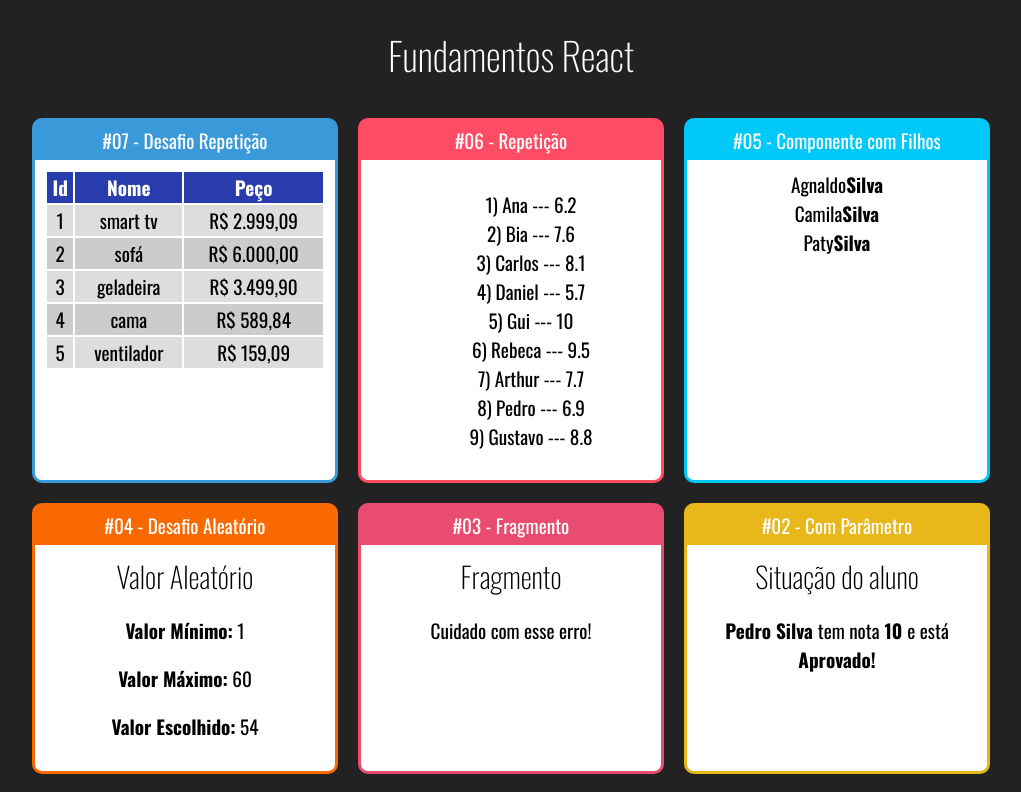
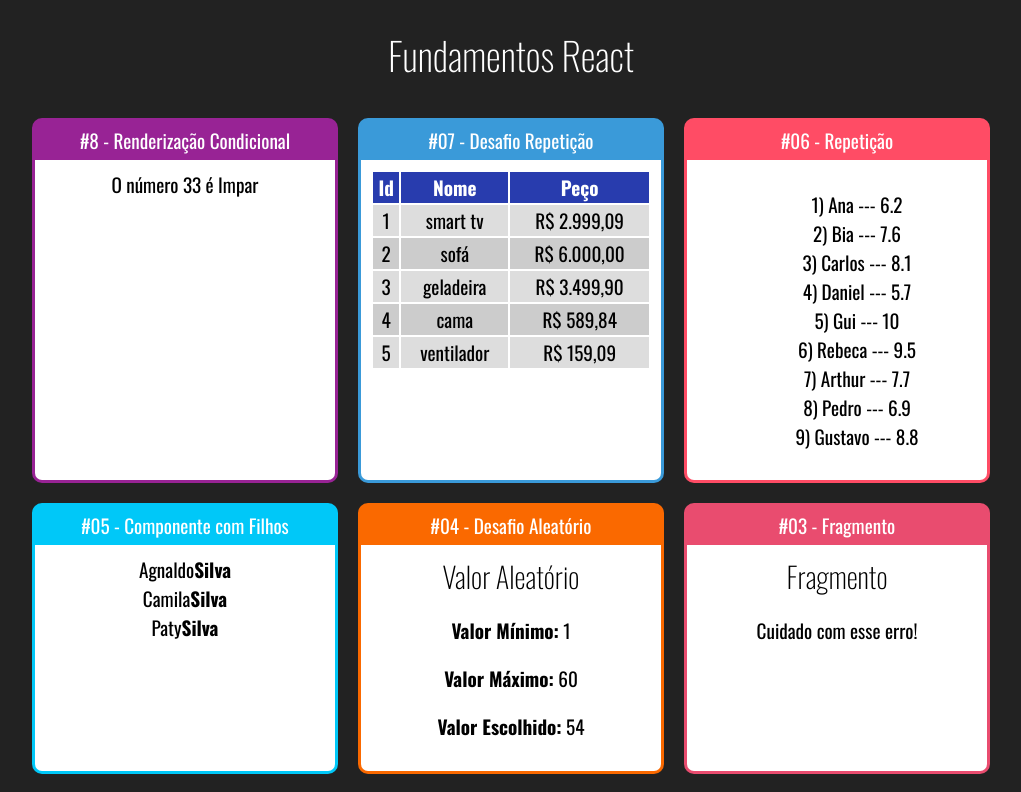
Before and after one commit to silvaagnaldo/react, a React (Create React App) app in the folder curso-react/fundamentos-react/: page / in a window 1280 px wide. Shown: the top 792 px of the page, without its empty margins (129-1150 px from the left). Built offline with nearby package versions, Linux system fonts and the light colour scheme.

Commit message:
update - 04/08/22

```diff
--- a/curso-react/fundamentos-react/src/App.jsx
+++ b/curso-react/fundamentos-react/src/App.jsx
@@ -10,6 +10,7 @@ import Familia from "./components/basicos/Familia"
 import FamiliaMembro from "./components/basicos/FamiliaMembro"
 import ListaAlunos from "./components/repeticao/ListaAlunos"
 import TabelaProdutos from "./components/repeticao/TabelaProdutos"
+import ParOuImpar from "./components/condiciona/ParOuImpar"
 
 export default function App() {
     return (
@@ -17,6 +18,9 @@ export default function App() {
             <h1>Fundamentos React</h1>
 
             <div className="Cards">
+                <Card titulo="#8 - Renderização Condicional" color="#982395">
+                    <ParOuImpar numero={33}/>
+                </Card>
                 <Card titulo="#07 - Desafio Repetição" color="#3A9AD9">
                     <TabelaProdutos />
                 </Card>
--- /dev/null
+++ b/curso-react/fundamentos-react/src/components/condiciona/ParOuImpar.jsx
@@ -0,0 +1,10 @@
+export default function ParOuImpar(props) {
+    const num = props.numero
+    const res = props.numero % 2 === 0 ? 'Par' : 'Impar'
+
+    return(
+        <div>
+            <span>O número {num} é {res}</span>
+        </div>
+    )
+}
```
